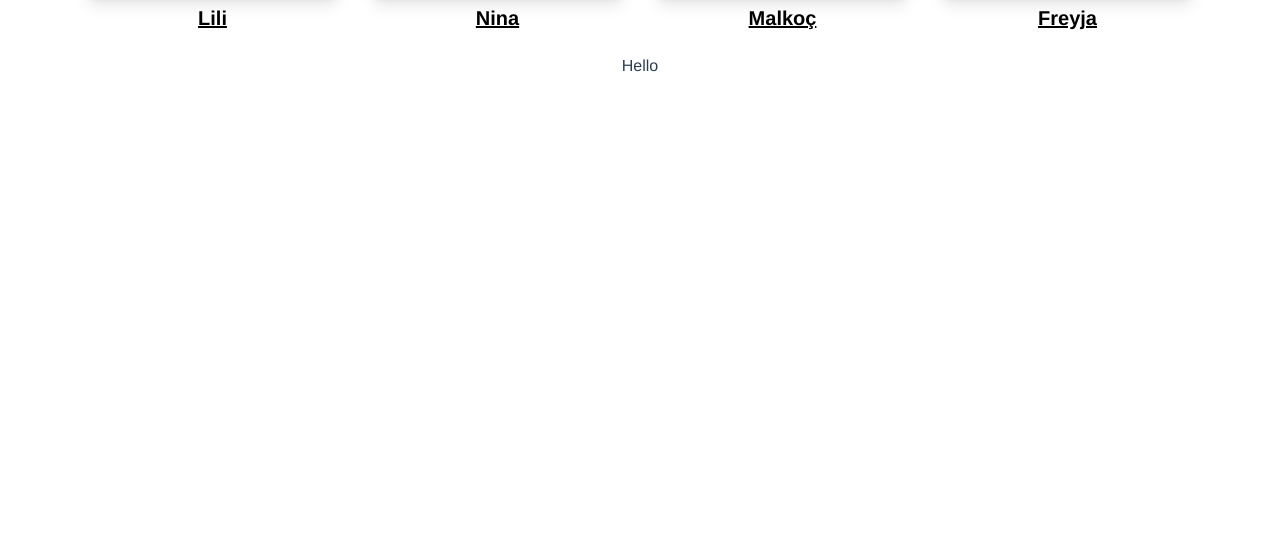
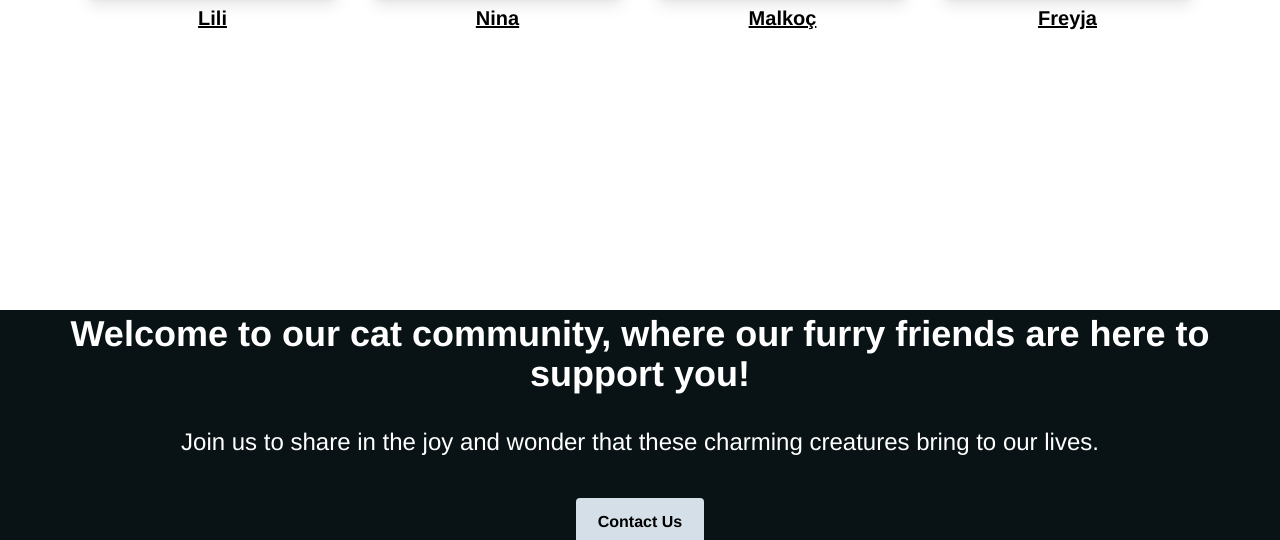
Before and after one commit to demetgas/tailwind-vue-project, a Vue app: page / in a window 1280 px wide. Shown: the part 827-1367 px from the top of the page. Before the commit the page ends 905 px from the top, so only its background shows below. Built offline with nearby package versions, Linux system fonts and the light colour scheme.

Commit message:
intro created

```diff
--- a/src/components/Intro.vue
+++ b/src/components/Intro.vue
@@ -1,5 +1,23 @@
 <template>
-  <div>Hello</div>
+  <div
+    className="max-w-[100svw] mx-auto h-[30svh] bg-hero mt-64  text-white flex justify-center items-center"
+  >
+    <div className="text-center">
+      <h1 className="lg:text-4xl md:text-3xl sm:text-[27px]  font-bold ">
+        Welcome to our cat community, where our furry friends are here to
+        support you!
+      </h1>
+      <p className="text-2xl mt-8">
+        Join us to share in the joy and wonder that these charming creatures
+        bring to our lives.
+      </p>
+      <button
+        className="bg-babyblue hover:bg-babyblue2 rounded w-32 h-12 text-black font-bold mt-10"
+      >
+        Contact Us
+      </button>
+    </div>
+  </div>
 </template>
 <script>
 export default {
--- a/tailwind.config.js
+++ b/tailwind.config.js
@@ -3,7 +3,15 @@ module.exports = {
   purge: ["./index.html", "./src/**/*.{vue,js,ts,jsx,tsx}"],
   darkMode: false, // or 'media' or 'class'
   theme: {
-    extend: {},
+    extend: {
+      colors: {
+        babyblue: "#d4dfe7",
+        babyblue2: "#acbfcc",
+        hero: "#091315",
+        hero2: "#142529",
+        intro: "#141414",
+      },
+    },
   },
   variants: {
     extend: {},
```
